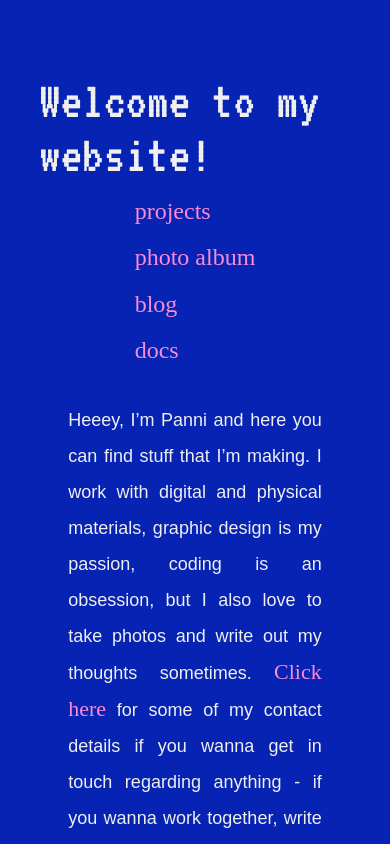
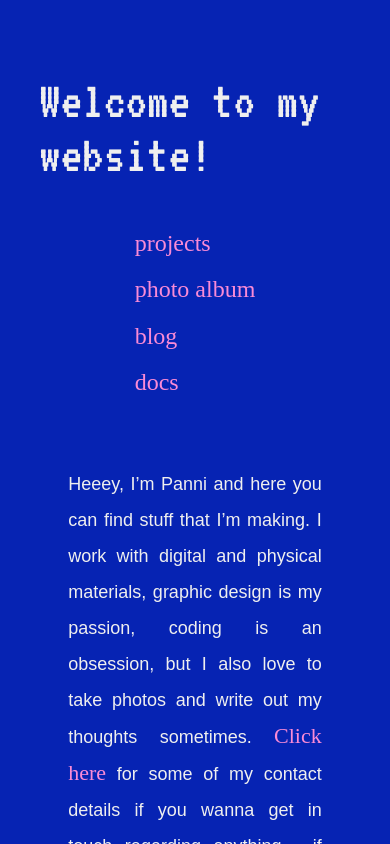
Before and after one commit to pannibel/computerwebsite, a Next.js app: page / in a window 390 px wide. Built offline with nearby package versions, Linux system fonts and the light colour scheme.

Commit message:
popup and mobile view fix

```diff
--- a/src/styles/page.module.scss
+++ b/src/styles/page.module.scss
@@ -88,7 +88,7 @@ align-items: center;
     align-items: center;
     margin-top: 10%;
     margin-bottom: 5%;
-    padding-bottom: 5%;
+    padding-bottom: 7%;
     width: 50vw;
 
     border: 2px solid white;
@@ -104,7 +104,7 @@ align-items: center;
     .backbutton {
       width: 100%;
       justify-content: flex-end;
-      padding: 3%;
+      padding: 1% 3% 0 0;
       cursor: pointer;
 
       p {
@@ -324,6 +324,9 @@ align-items: center;
 
   .nav {
     //justify-content: flex-start;
+    padding-top: 2em;
+    padding-bottom: 2em;
+
     ul {
       display: flex;
       flex-direction: column;
@@ -365,6 +368,10 @@ align-items: center;
     align-items: center;
     .popup {
       width: 75vw;
+
+      .backbutton {
+        padding: 0 3% 0 0;
+      }
     }
   }
 
```
